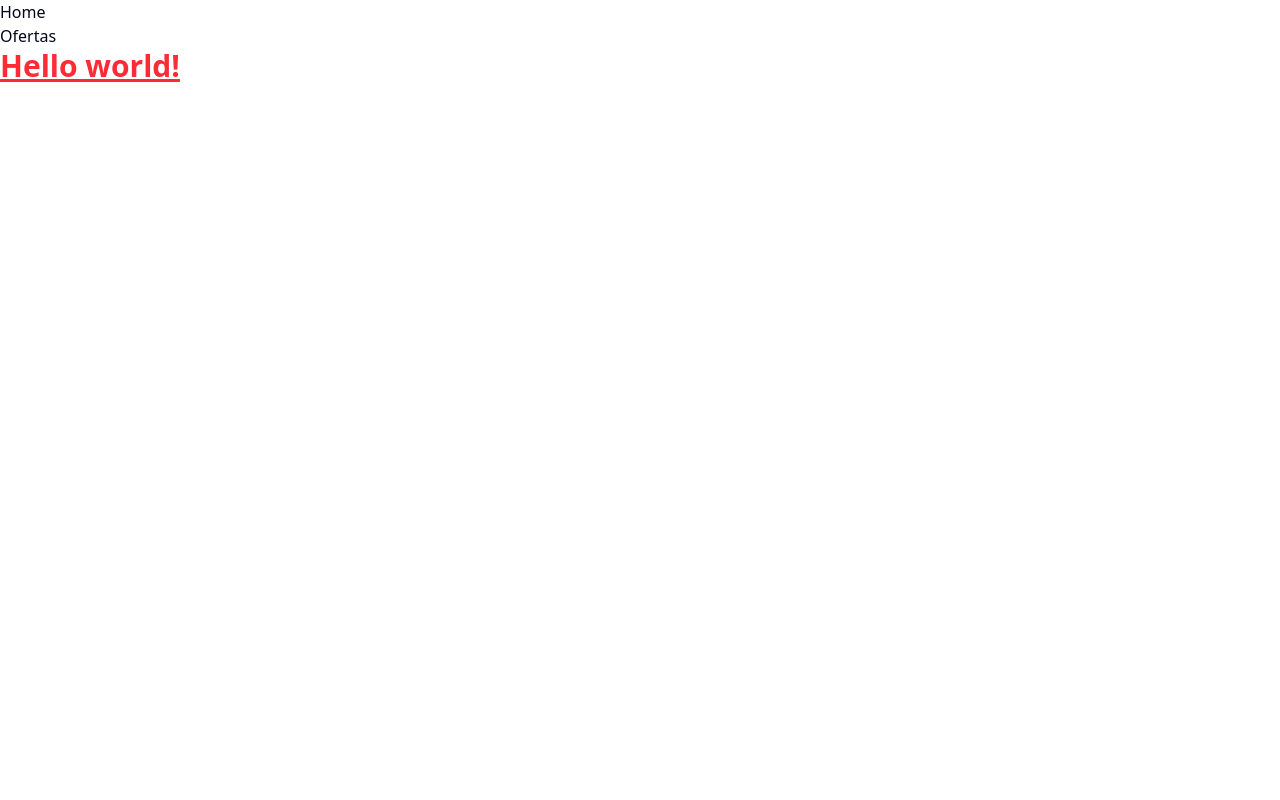
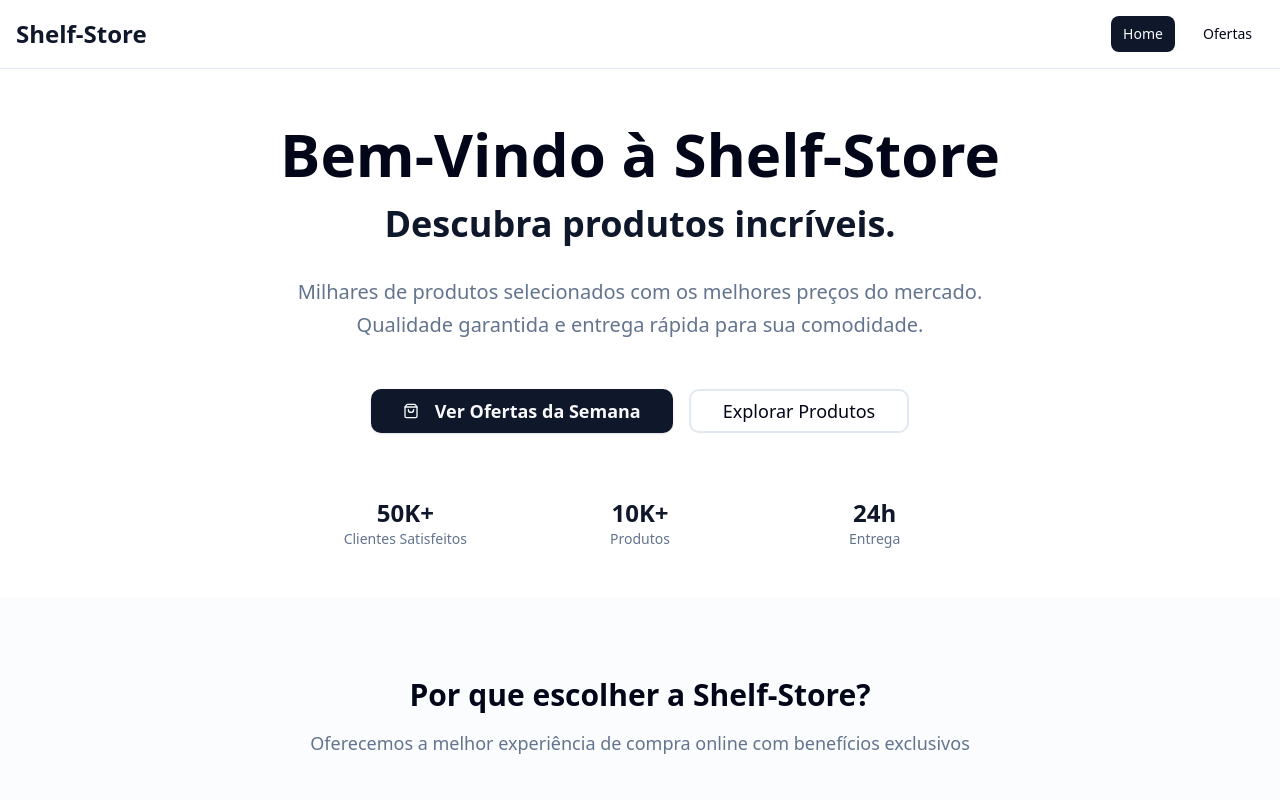
Before and after one commit to fcrfabiano/SHELF_APPLICATION_2025, a React (Vite) app: page / in a window 1280 px wide. Shown: the top 800 px of the page. Built offline with nearby package versions, Linux system fonts and the light colour scheme.

Commit message:
feat(app): update App with Offers page, TooltipProvider, Toaster, and Sonner

```diff
--- a/src/App.tsx
+++ b/src/App.tsx
@@ -2,6 +2,12 @@
 
 import { QueryClient, QueryClientProvider } from '@tanstack/react-query';
 import { BrowserRouter, Routes, Route } from 'react-router-dom';
+import Home from './presentation/page/Home';
+import NotFound from './presentation/page/NotFound';
+import Offers from './presentation/page/Offers';
+import { TooltipProvider } from './components/ui/tooltip';
+import { Toaster as Sonner } from './components/ui/sonner';
+import { Toaster } from './components/ui/toaster';
 
 // -- CONSTANTS
 
@@ -14,32 +20,17 @@ export default function App(
 {
     return (
         <QueryClientProvider client={queryClient}>
-            <ul>
-                <li><a href="/">Home</a></li>
-                <li><a href="/ofertas">Ofertas</a></li>
-            </ul>
-            <BrowserRouter>
-                <Routes>
-                    <Route path="/" element={
-                        <h1 className="text-3xl font-bold underline text-red-500">
-                            Hello world!
-                        </h1>
-                    }
-                    />
-                    <Route path="/ofertas" element={
-                        <h1 className="text-3xl font-bold underline text-red-500">
-                            Ofertas
-                        </h1>
-                    }
-                    />
-                    <Route path="*" element={
-                        <h1 className="text-3xl font-bold underline text-red-500">
-                            Página não encontrada
-                        </h1>
-                    }
-                    />
-                </Routes>
-            </BrowserRouter>
+            <TooltipProvider>
+                <Toaster />
+                <Sonner />
+                <BrowserRouter>
+                    <Routes>
+                        <Route path="/" element={ <Home/> } />
+                        <Route path="/ofertas" element={ <Offers/> }/>
+                        <Route path="*" element={ <NotFound /> } />
+                    </Routes>
+                </BrowserRouter>
+            </TooltipProvider>
         </QueryClientProvider>
         );
 }
```
